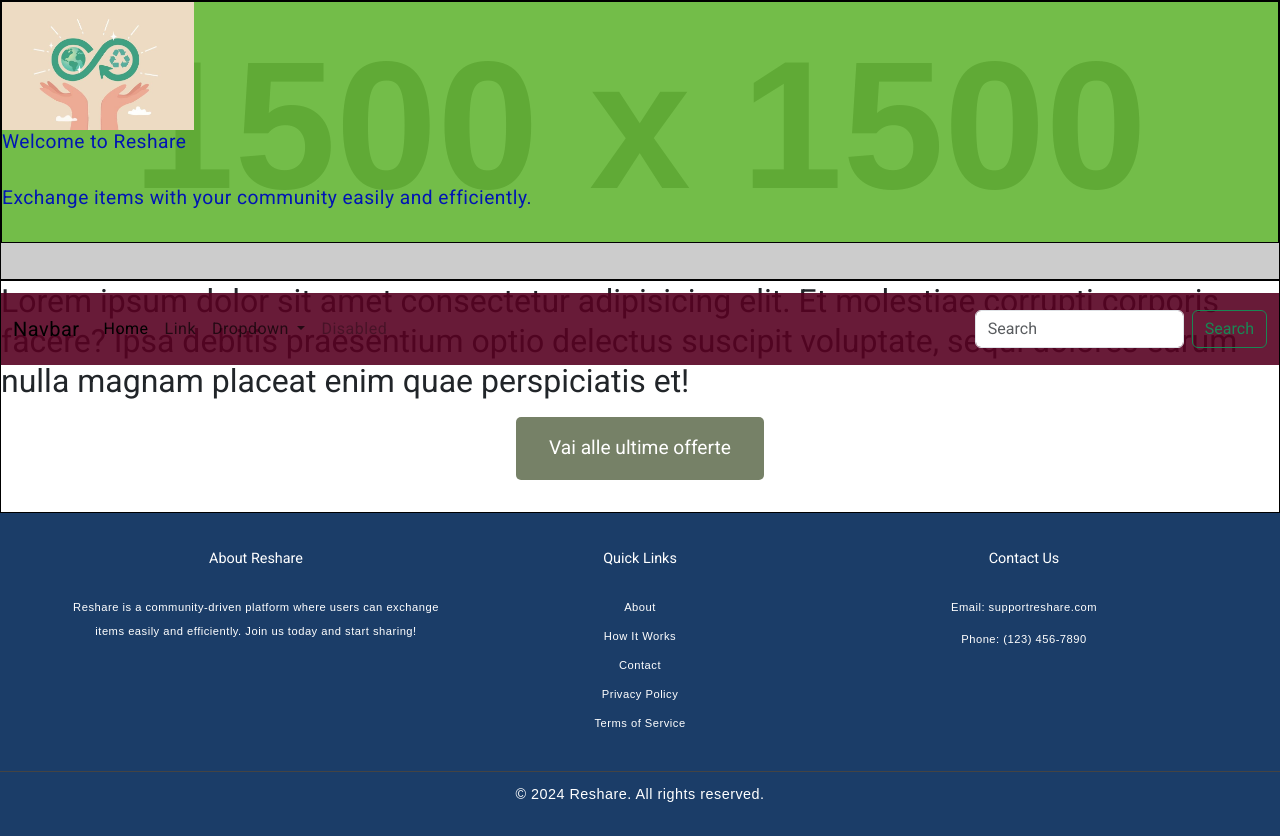
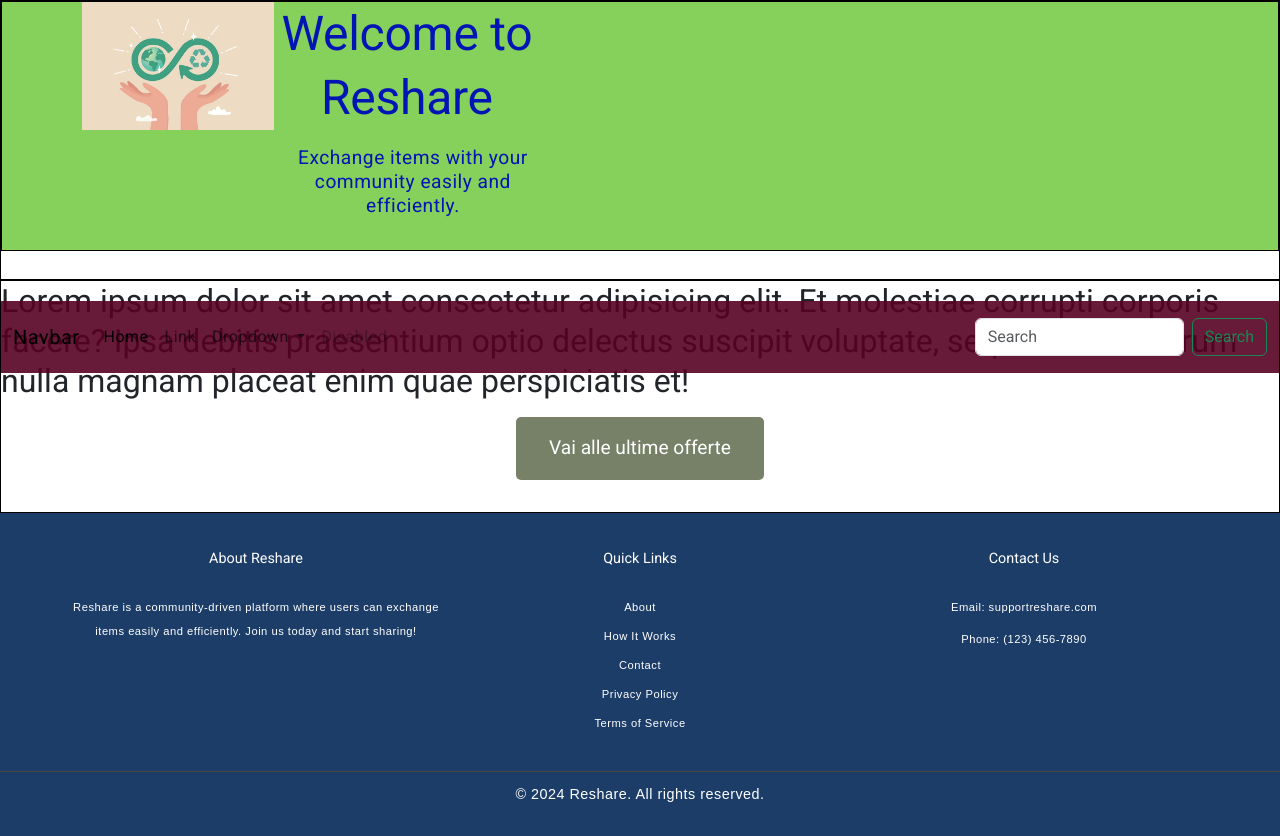
Before and after one commit to 1stany/reshare-fe, an Angular app: page / in a window 1280 px wide. Built offline with nearby package versions, Linux system fonts and the light colour scheme.

Commit message:
Modifica header.component

```diff
--- a/src/app/header/header.component.css
+++ b/src/app/header/header.component.css
@@ -1,6 +1,5 @@
 header {
     height: 35vh;
-    background: url('https://via.placeholder.com/1500') no-repeat center center/cover;
     display: flex;
     flex-direction: column;
     justify-content: space-between;
--- a/src/app/header/header.component.html
+++ b/src/app/header/header.component.html
@@ -3,12 +3,24 @@
 
 
         <div class="hero-content">
-            <span><img src="/imgs/logo.jpg" alt="logo" id="logo"></span>
-                <span><p>Welcome to Reshare</p>
+        <div class="container text-center">
+            <div class="row">
+              <div class="col-sm-3">
+                <img src="/imgs/logo.jpg" alt="logo" id="logo">
+              </div>
+              <div class="col-sm-9">
+                <div class="row">
+                  <div class="col-8 col-sm-6">
+                    <h1>Welcome to Reshare</h1>
+                  </div></div>
+                  <div class="col-4 col-sm-6">
                     <p>Exchange items with your community easily and efficiently.</p>
-                </span>
+                  </div>
+                </div>
+              </div>
+            </div>
+          </div>
 
-        </div>
         <nav class="navbar navbar-expand-lg bg-subtle" >
             <div class="container-fluid">
               <a class="navbar-brand" href="#">Navbar</a>
```
